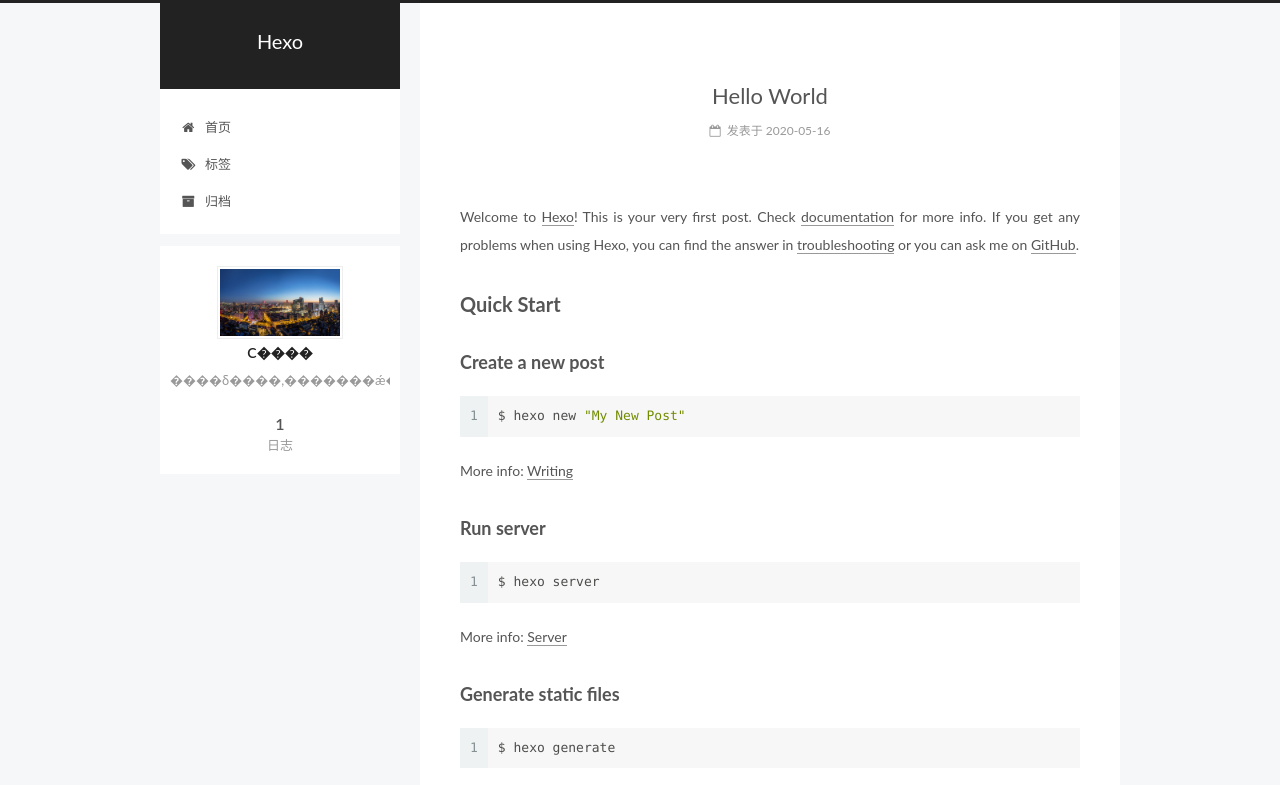
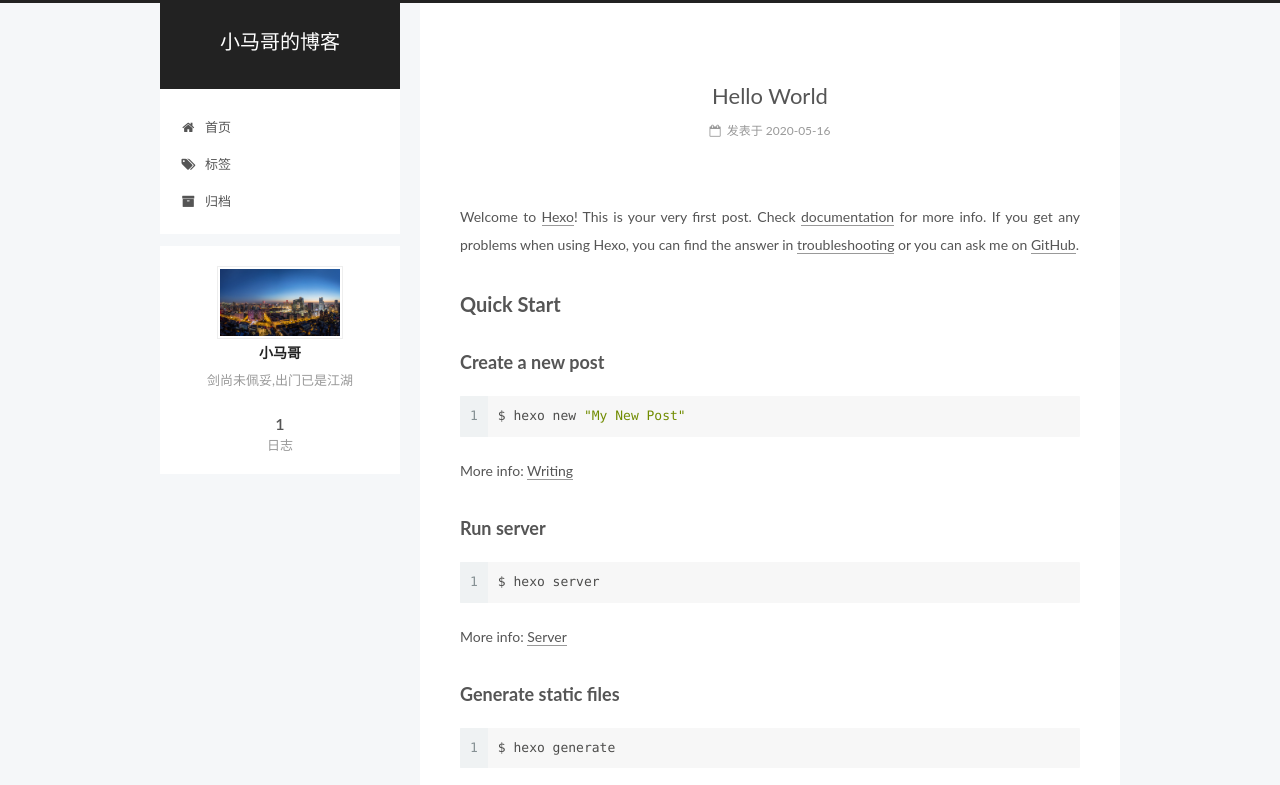
Before and after one commit to Ma-YongJian/Ma-YongJian.github.io, a plain HTML site: page index.html in a window 1280 px wide. Shown: the top 785 px of the page. Drawn offline with Linux system fonts and the light colour scheme.

Commit message:
Site updated: 2020-05-19 15:47:35

```diff
--- a/css/main.css
+++ b/css/main.css
@@ -1823,7 +1823,7 @@ pre .javascript .function {
   width: 4px;
   height: 4px;
   border-radius: 50%;
-  background: #9fc9ff;
+  background: #c2fff1;
 }
 .links-of-blogroll {
   font-size: 13px;
--- a/index.html
+++ b/index.html
@@ -79,13 +79,13 @@
 
 
 
-<meta name="description" content="����δ����,�������ǽ���">
+<meta name="description" content="剑尚未佩妥,出门已是江湖">
 <meta property="og:type" content="website">
-<meta property="og:title" content="Hexo">
+<meta property="og:title" content="小马哥的博客">
 <meta property="og:url" content="http://yoursite.com/index.html">
-<meta property="og:site_name" content="Hexo">
-<meta property="og:description" content="����δ����,�������ǽ���">
-<meta property="article:author" content="С����">
+<meta property="og:site_name" content="小马哥的博客">
+<meta property="og:description" content="剑尚未佩妥,出门已是江湖">
+<meta property="article:author" content="小马哥">
 <meta name="twitter:card" content="summary">
 
 
@@ -122,7 +122,7 @@
 
 
 
-  <title>Hexo</title>
+  <title>小马哥的博客</title>
 
 
 
@@ -153,7 +153,7 @@
     <div class="custom-logo-site-title">
       <a href="/"  class="brand" rel="start">
         <span class="logo-line-before"><i></i></span>
-        <span class="site-title">Hexo</span>
+        <span class="site-title">小马哥的博客</span>
         <span class="logo-line-after"><i></i></span>
       </a>
     </div>
@@ -243,13 +243,13 @@
     <link itemprop="mainEntityOfPage" href="http://yoursite.com/2020/05/16/hello-world/">
 
     <span hidden itemprop="author" itemscope itemtype="http://schema.org/Person">
-      <meta itemprop="name" content="С����">
+      <meta itemprop="name" content="小马哥">
       <meta itemprop="description" content="">
       <meta itemprop="image" content="/images/avatar.png">
     </span>
 
     <span hidden itemprop="publisher" itemscope itemtype="http://schema.org/Organization">
-      <meta itemprop="name" content="Hexo">
+      <meta itemprop="name" content="小马哥的博客">
     </span>
 
 
@@ -396,10 +396,10 @@
 
               <img class="site-author-image" itemprop="image"
                 src="/images/avatar.png"
-                alt="С����" />
+                alt="小马哥" />
 
-              <p class="site-author-name" itemprop="name">С����</p>
-              <p class="site-description motion-element" itemprop="description">����δ����,�������ǽ���</p>
+              <p class="site-author-name" itemprop="name">小马哥</p>
+              <p class="site-description motion-element" itemprop="description">剑尚未佩妥,出门已是江湖</p>
           </div>
 
           <nav class="site-state motion-element">
@@ -454,7 +454,7 @@
   <span class="with-love">
     <i class="fa fa-user"></i>
   </span>
-  <span class="author" itemprop="copyrightHolder">С����</span>
+  <span class="author" itemprop="copyrightHolder">小马哥</span>
 
 
 </div>
```
Also changed, not shown: 2020/05/16/hello-world/index.html (+10 -10 lines), archives/2020/05/index.html (+11 -11 lines), archives/2020/index.html (+11 -11 lines), archives/index.html (+11 -11 lines).
